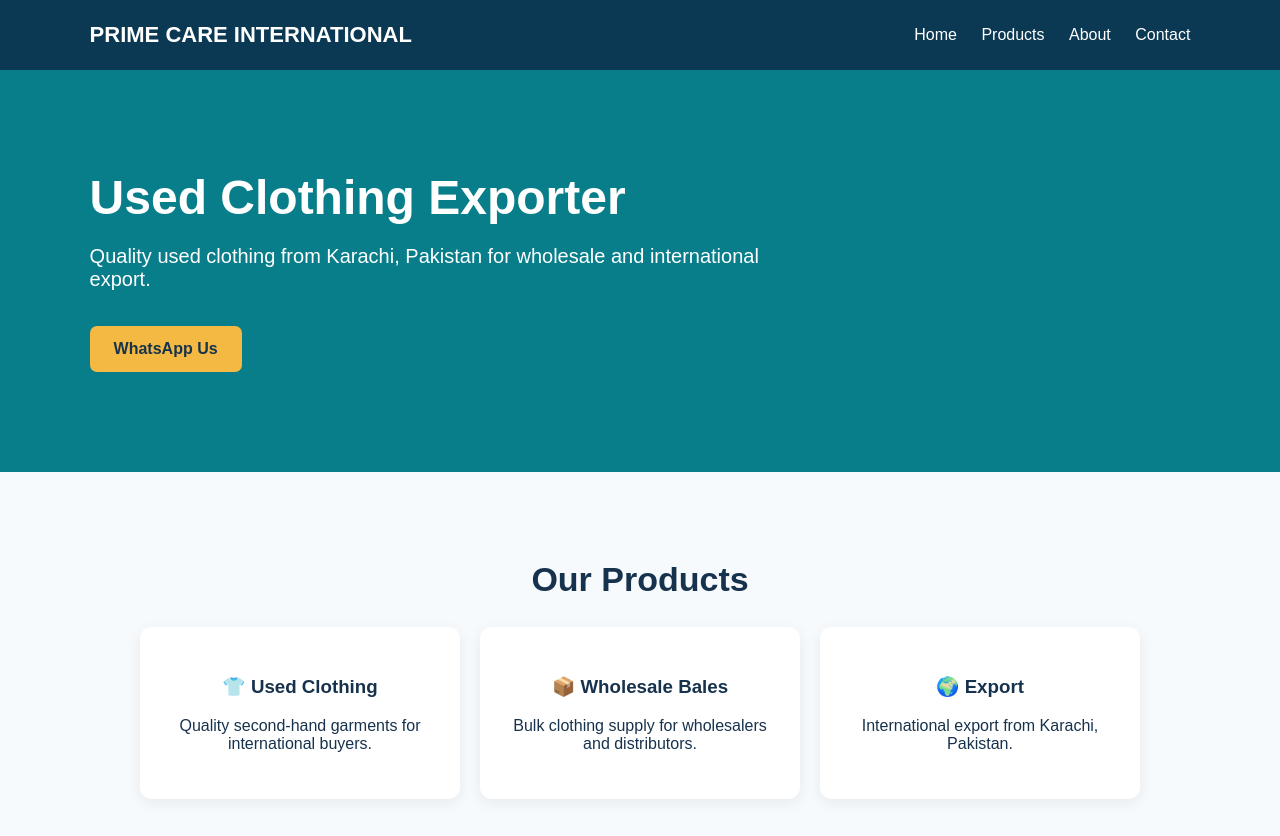
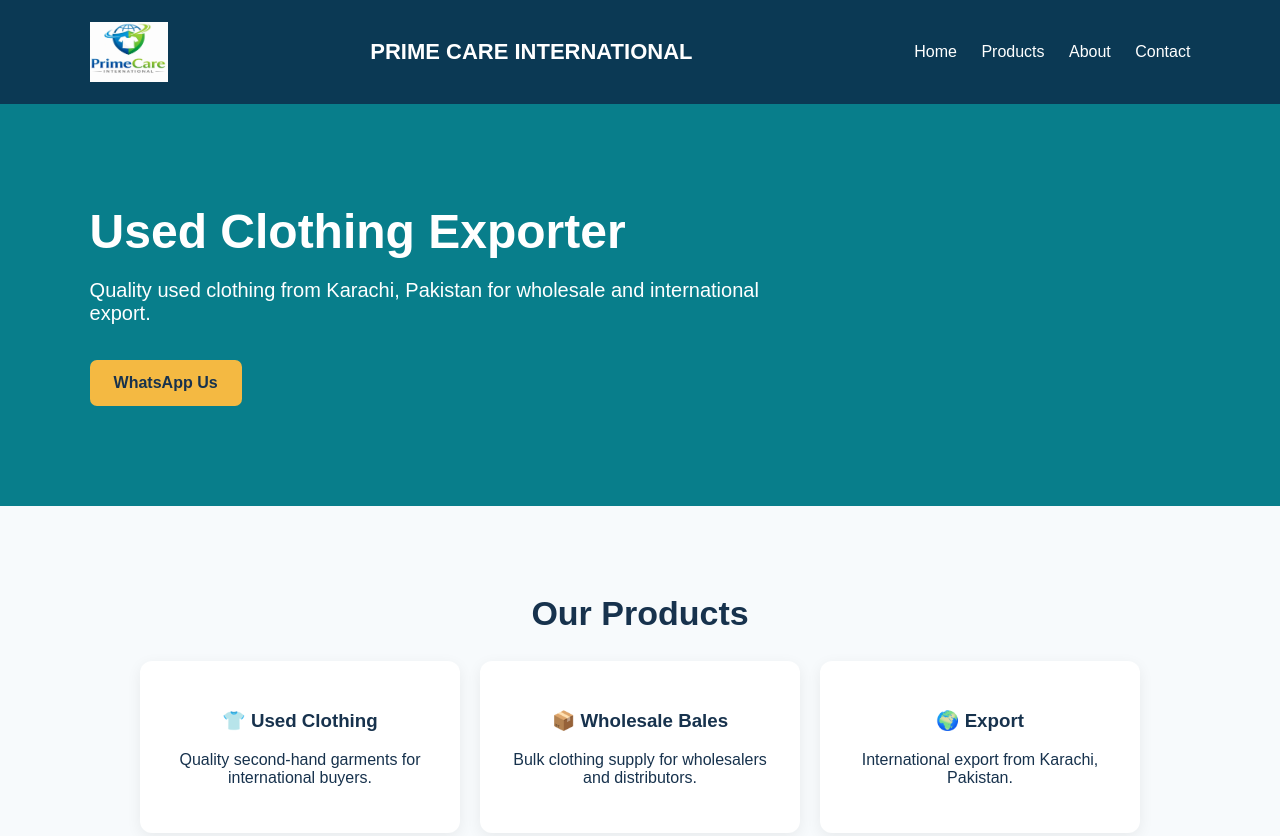
Before and after one commit to rohan1123520-del/prime-care-international, a plain HTML site: page index.html in a window 1280 px wide. Shown: the top 836 px of the page. Drawn offline with Linux system fonts and the light colour scheme.

Commit message:
Update index.html

```diff
--- a/index.html
+++ b/index.html
@@ -26,6 +26,7 @@ footer{background:#0b3954;color:white;text-align:center;padding:25px}
 <body>
 
 <header>
+<img src="PRIME%20LOGO.png" alt="Prime Care International" style="height:60px;">
 <b>PRIME CARE INTERNATIONAL</b>
 <nav>
 <a href="#home">Home</a>
```
